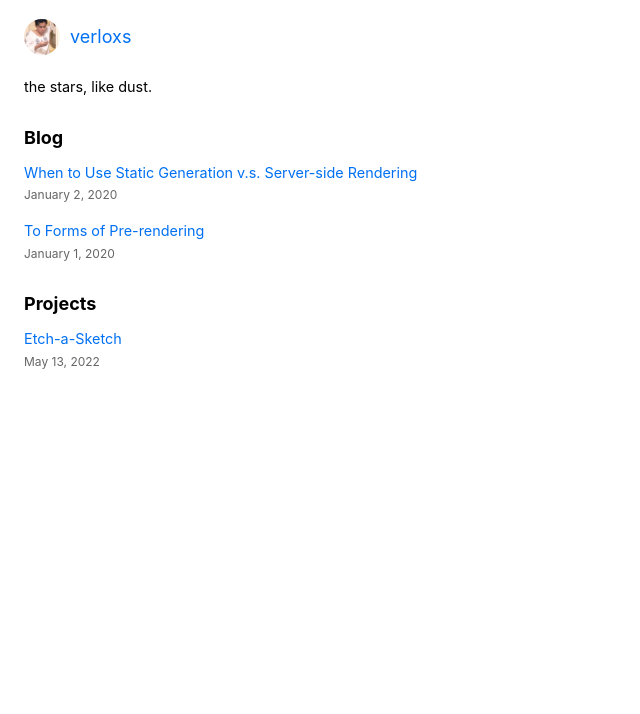
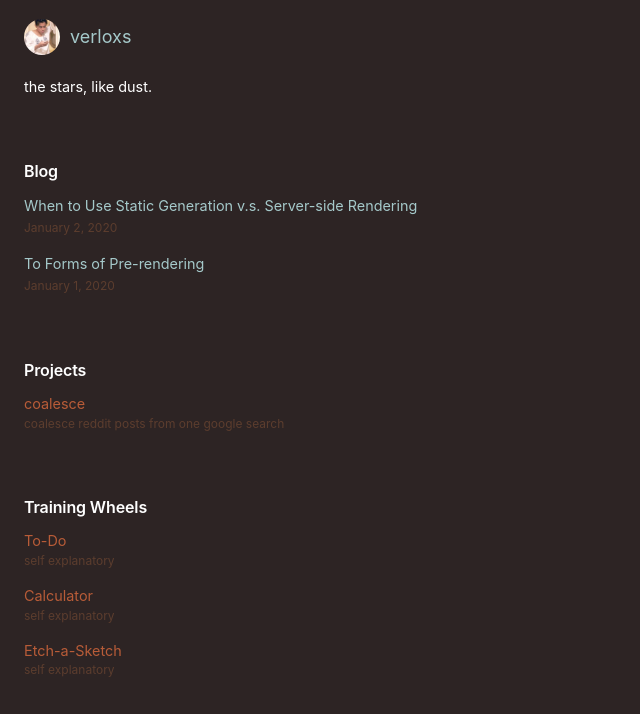
Before and after one commit to cora-type/nextjs-blog, a Next.js app: page / in a window 1280 px wide. Shown: the top 714 px of the page, without its empty margins (0-640 px from the left). Built offline with nearby package versions, Linux system fonts and the light colour scheme.

Commit message:
some styling changes and sections added

```diff
--- a/package.json
+++ b/package.json
@@ -6,7 +6,7 @@
     "start": "next start"
   },
   "dependencies": {
-    "date-fns": "^2.11.1",
+    "date-fns": "^2.29.3",
     "gray-matter": "^4.0.2",
     "next": "latest",
     "react": "17.0.2",
--- a/pages/index.js
+++ b/pages/index.js
@@ -3,6 +3,7 @@ import Layout, { siteTitle } from "../components/layout";
 import utilStyles from "../styles/utils.module.css";
 import { getSortedPostsData } from "../lib/posts";
 import { getSortedProjectsData } from "../lib/projects";
+import { format, formatDistance, formatRelative, subDays } from "date-fns";
 
 import Link from "next/link";
 import Date from "../components/date";
@@ -35,17 +36,39 @@ export default function Home({ allPostsData, allProjectsData }) {
       <section className={`${utilStyles.headingMd} ${utilStyles.padding1px}`}>
         <h2 className={utilStyles.headingLg}>Projects</h2>
         <ul className={utilStyles.list}>
-          {allProjectsData.map(({ id, date, title }) => (
-            <li className={utilStyles.listItem} key={id}>
-              <Link href={`/projects/${id}`}>
-                <a>{title}</a>
-              </Link>
-              <br />
-              <small className={utilStyles.lightText}>
-                <Date dateString={date} />
-              </small>
-            </li>
-          ))}
+          <li className={utilStyles.listItem}>
+            <Link href="https://github.com/verloxs/redview">
+              <a className={utilStyles.listItem}>coalesce</a>
+            </Link>
+            <br />
+            <div className={utilStyles.lightText}>
+              coalesce reddit posts from one google search
+            </div>
+          </li>
+        </ul>
+      </section>
+      <section className={`${utilStyles.headingMd} ${utilStyles.padding1px}`}>
+        <h2 className={utilStyles.headingLg}>Training Wheels</h2>
+        <ul className={utilStyles.list}>
+          <li className={utilStyles.listItem}>
+            <Link href="https://github.com/verloxs/calculator">
+              <a className={utilStyles.listItem}>To-Do</a>
+            </Link>
+            <br />
+            <div className={utilStyles.lightText}>self explanatory</div>
+          </li>
+          <li className={utilStyles.listItem}>
+            <Link href="https://github.com/verloxs/calculator">
+              <a className={utilStyles.listItem}>Calculator</a>
+            </Link>
+            <div className={utilStyles.lightText}>self explanatory</div>
+          </li>
+          <li className={utilStyles.listItem}>
+            <Link href="https://github.com/verloxs/etch-a-sketch">
+              <a className={utilStyles.listItem}>Etch-a-Sketch</a>
+            </Link>
+            <div className={utilStyles.lightText}>self explanatory</div>
+          </li>
         </ul>
       </section>
     </Layout>
--- a/styles/global.css
+++ b/styles/global.css
@@ -6,6 +6,7 @@ body {
     Ubuntu, Cantarell, Fira Sans, Droid Sans, Helvetica Neue, sans-serif;
   line-height: 1.6;
   font-size: 12px;
+  background-color: #2d2424;
 }
 
 * {
@@ -13,7 +14,7 @@ body {
 }
 
 a {
-  color: #0070f3;
+  color: #a5c9ca;
   text-decoration: none;
 }
 
@@ -25,3 +26,11 @@ img {
   max-width: 100%;
   display: block;
 }
+::selection {
+  background-color: #bc6c25;
+  color: #fff;
+}
+
+h2 {
+  font-weight: 600;
+}
--- a/styles/utils.module.css
+++ b/styles/utils.module.css
@@ -14,18 +14,15 @@
 
 /* for sub headings  */
 .headingLg {
-  font-size: 1.5rem;
-  font-weight: 100px;
+  font-size: 16px;
   line-height: 1.4;
   margin: 1rem 0;
-}
-
-.headingMd {
-  font-size: 1.2rem;
-  line-height: 1.5;
+  color: white;
+  letter-spacing: -0.01125rem;
 }
 
 .headingMain {
+  color: white;
   font-size: 1.5rem;
   font-weight: 100px;
   line-height: 1.4;
@@ -43,6 +40,7 @@
 
 .padding1px {
   padding-top: 1px;
+  margin-top: 50px;
 }
 
 .list {
@@ -53,10 +51,18 @@
 
 .listItem {
   margin: 0 0 1.25rem;
+  color: #b85c38;
+}
+
+.headingMd {
+  font-size: 1.2rem;
+  line-height: 1.5;
+  color: white;
 }
 
 .lightText {
-  color: #666;
+  color: #5c3d2e;
+  font-size: smaller;
 }
 
 .test {
```
Also changed, not shown: 1 other file (tests, documents, lock files or other folders).
